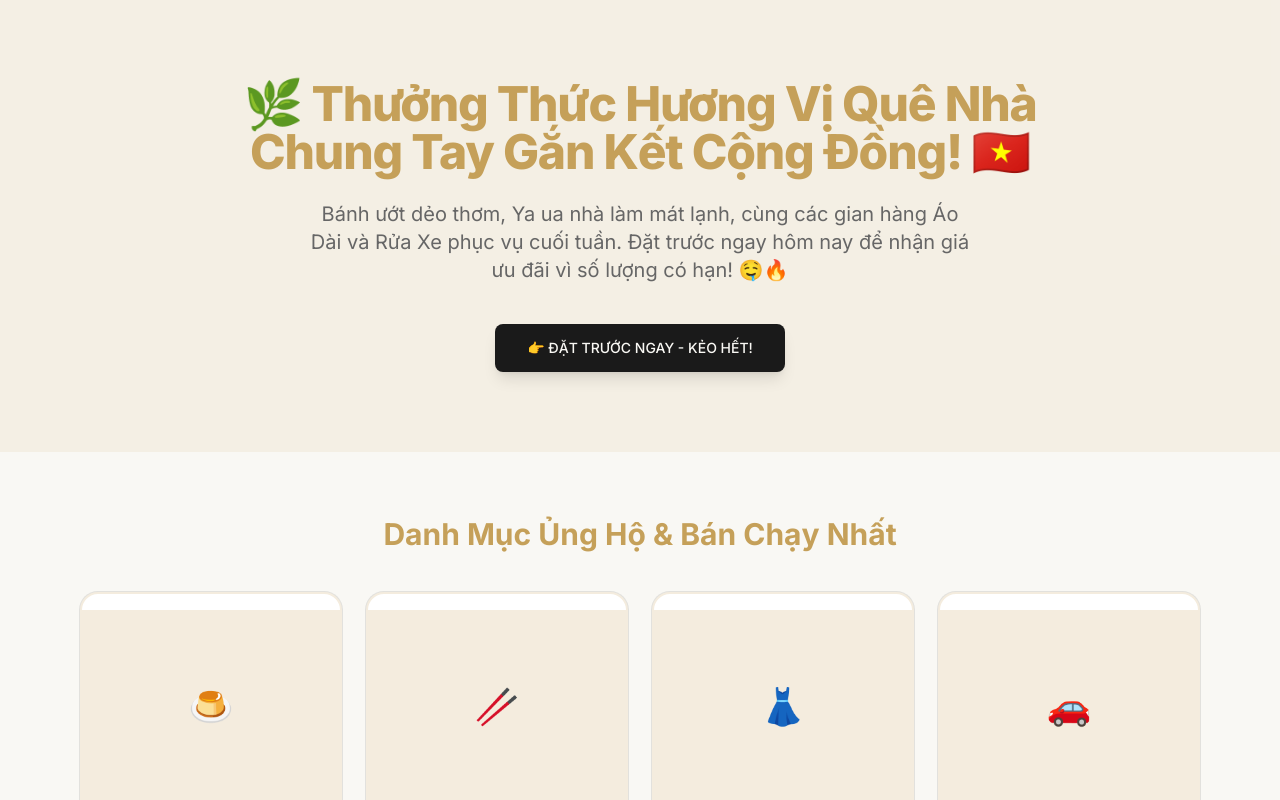
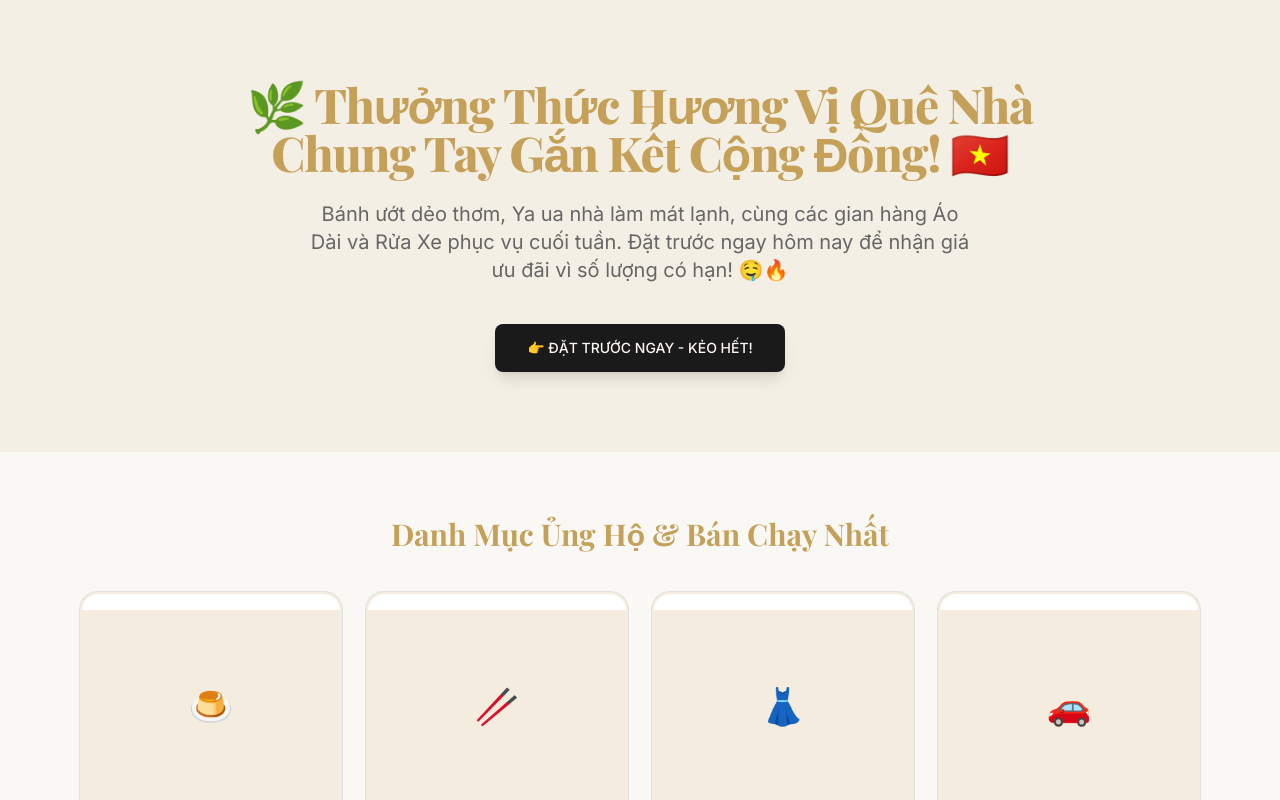
Before and after one commit to hieuliem/community-market, a Next.js app: page / in a window 1280 px wide. Shown: the top 800 px of the page. Built offline with nearby package versions, Linux system fonts and the light colour scheme; a web font is replaced by a local one.

Commit message:
style: apply Playfair Display font globally to all headings

```diff
--- a/src/app/globals.css
+++ b/src/app/globals.css
@@ -127,4 +127,7 @@
   html {
     @apply font-sans;
   }
+  h1, h2, h3, h4, h5, h6 {
+    font-family: var(--font-heading);
+  }
 }
```
